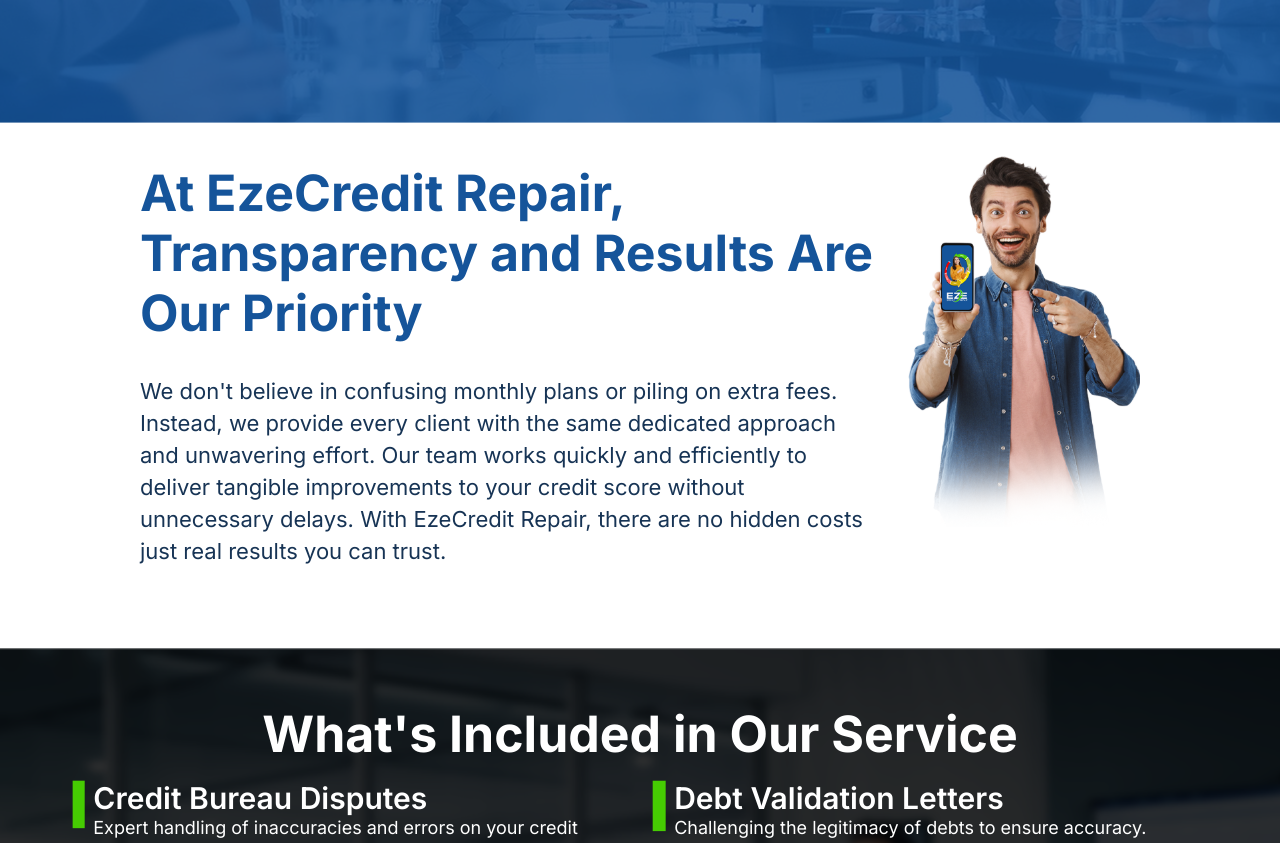
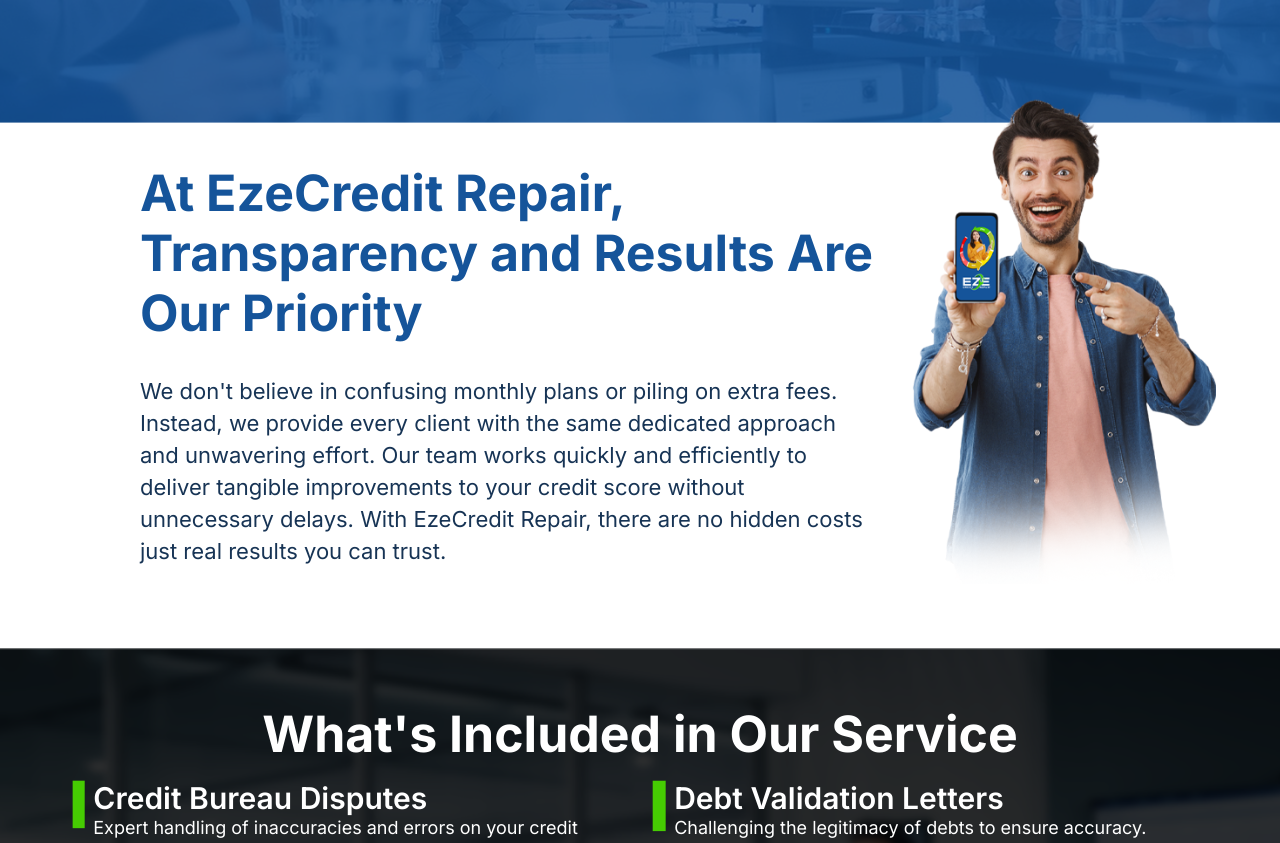
Before and after one commit to Nitin6404/ez-credit-repair, a React (Vite) app: page /pricing in a window 1280 px wide. Shown: the part 1140-1983 px from the top of the page. Built offline with nearby package versions, Linux system fonts and the light colour scheme.

Commit message:
fix: pricing image

```diff
--- a/src/pages/Pricing.jsx
+++ b/src/pages/Pricing.jsx
@@ -79,7 +79,7 @@
             <img
               src={pricingBoiWithTransparency}
               alt="Pricing Representative"
-              className="absolute -top-16 right-0 h-full w-full object-contain"
+              className="absolute -top-3 right-0 h-full w-full overflow-visible object-contain lg:-top-16 lg:left-10 lg:object-cover"
             />
           </div>
         </div>
```
